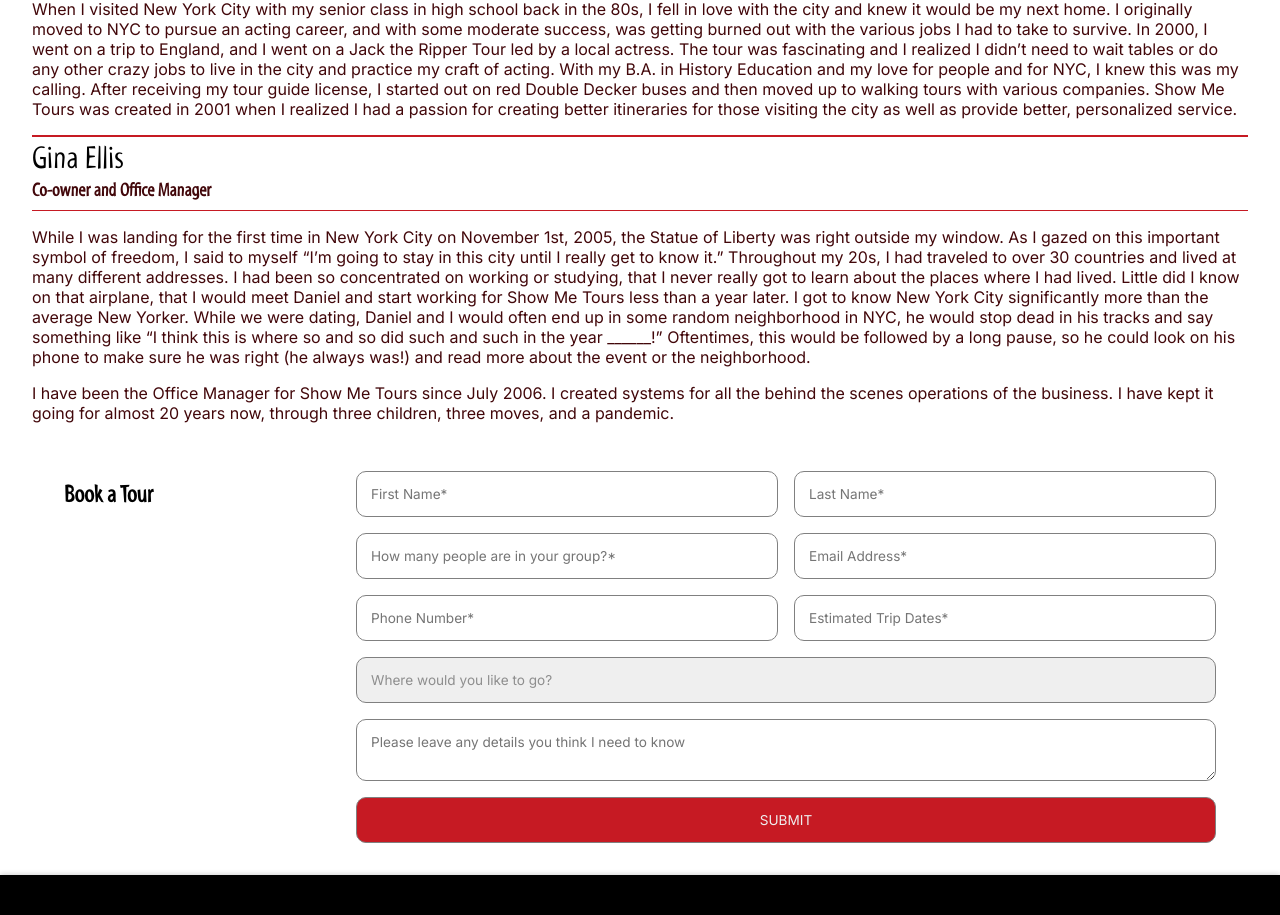
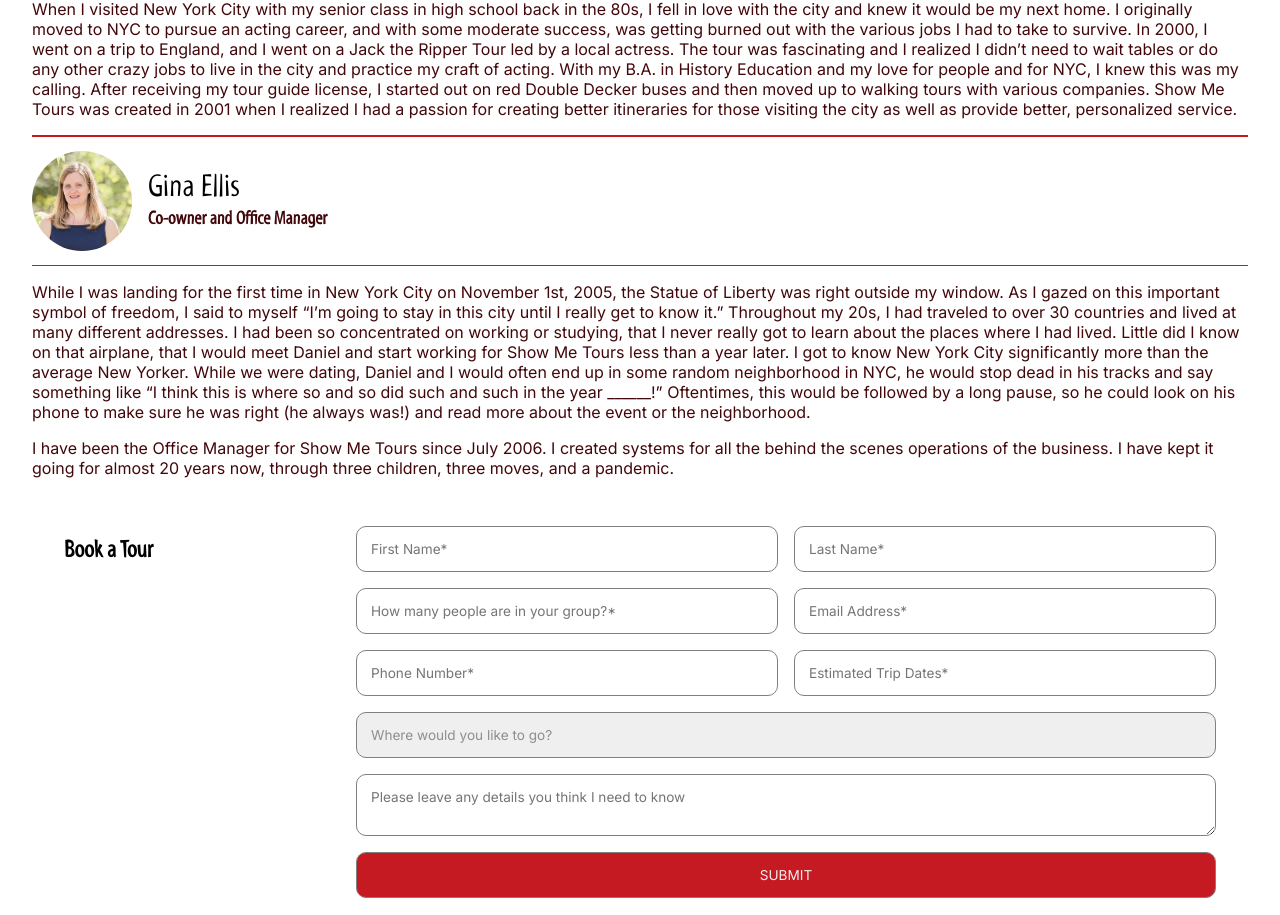
Before and after one commit to nlvogel/show-me-tours, a Next.js app: page /about in a window 1280 px wide. Shown: the part 834-1749 px from the top of the page. Built offline with nearby package versions, Linux system fonts and the light colour scheme.

Commit message:
add gina picture

```diff
--- a/components/aboutSection.js
+++ b/components/aboutSection.js
@@ -25,9 +25,13 @@
         tour guide license, I started out on red Double Decker buses and then moved up to walking tours with various
         companies. Show Me Tours was created in 2001 when I realized I had a passion for creating better itineraries for
         those visiting the city as well as provide better, personalized service.</p>
-      <div className={`header-section mb-1`}>
-        <h2>Gina Ellis</h2>
-        <h3>Co-owner and Office Manager</h3>
+
+      <div className={`header-section mb-1 ${classes.detailContainer}`}>
+        <img className={classes.image} src={'/assets/images/gina-about-sm.webp'} alt={`gina`} />
+        <div className={classes.details}>
+          <h2>Gina Ellis</h2>
+          <h3>Co-owner and Office Manager</h3>
+        </div>
       </div>
       <p>While I was landing for the first time in New York City on November 1st, 2005, the Statue of Liberty was right
         outside my window. As I gazed on this important symbol of freedom, I said to myself “I’m going to stay in this
```
Also changed, not shown: public/assets/images/gina-about-sm.webp (added).
